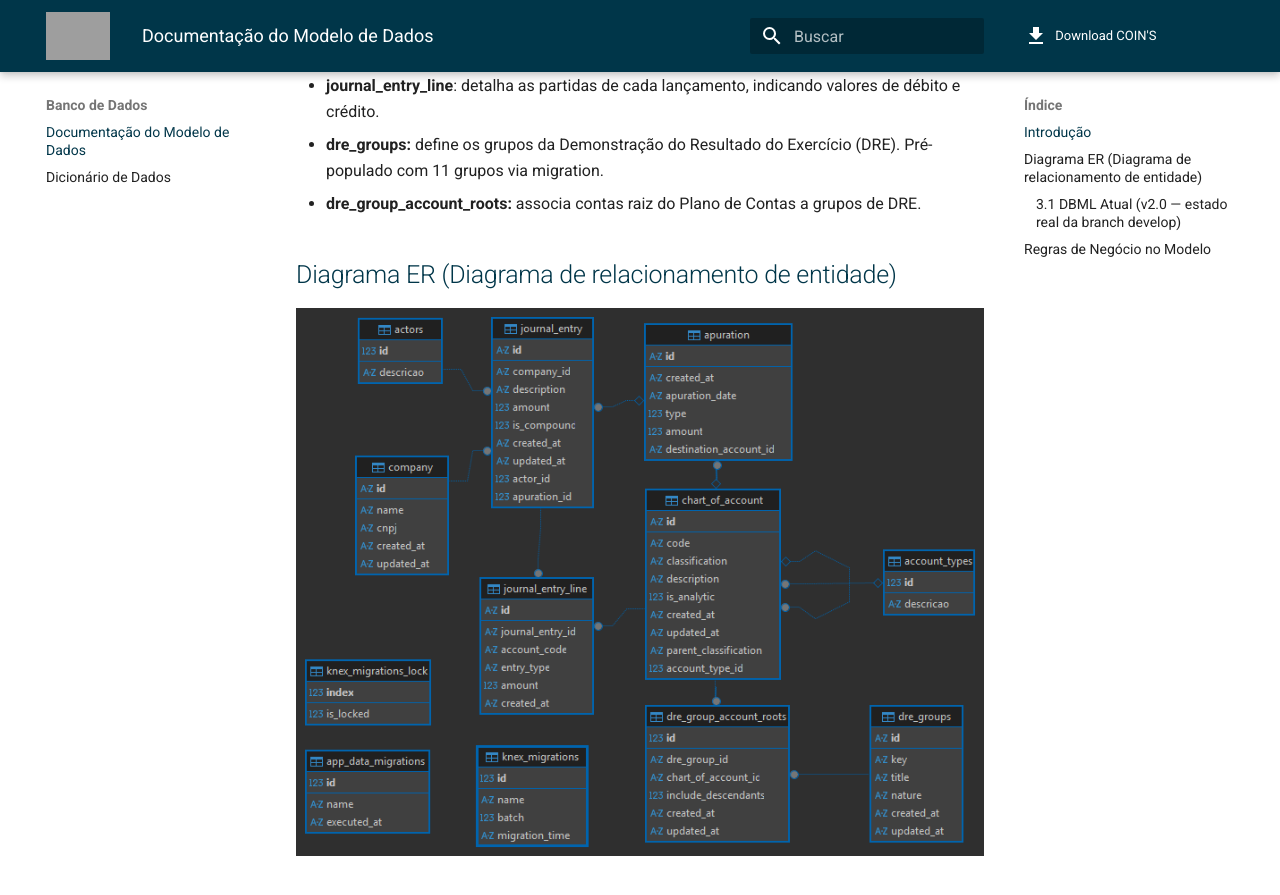
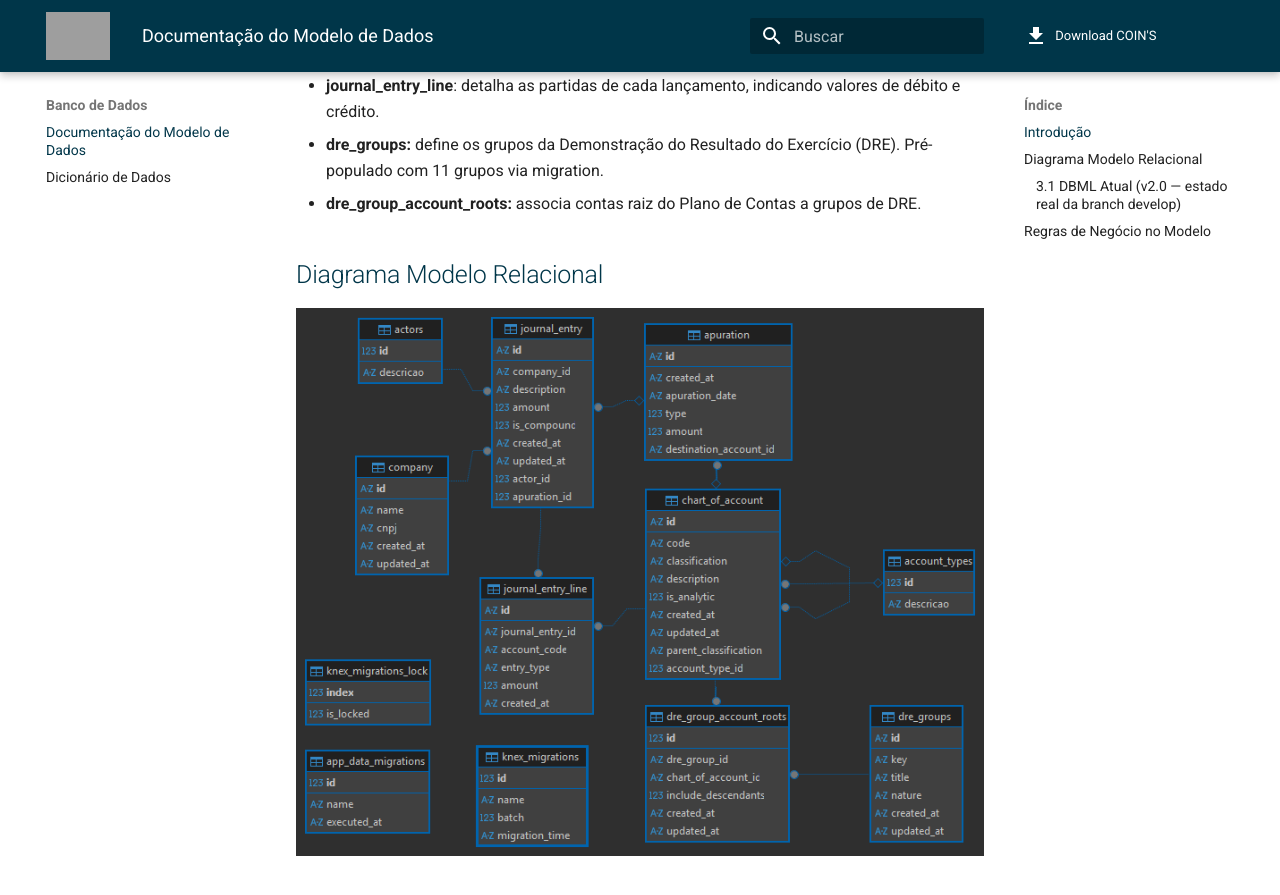
Before and after one commit to NES-Contabilidade-Integrada/doc-coins2026.1, an MkDocs documentation site: the page built from docs/banco-de-dados/documentacao-modelo-dados.md, in a window 1280 px wide and 900 px high, scrolled down 2310 px. Shown: the top 895 px of the window. Built offline with MkDocs 1.6.1 and Material for MkDocs 9.7.7, drawn with Linux system fonts in a browser that asks for light colours; grey boxes are pictures that could not be loaded.

Commit message:
docs(banco-de-dados): corrige nomenclatura de Diagrama ER para Diagrama Modelo Relacional
Co-Authored-By: Claude Sonnet 4.6 <noreply@anthropic.com>

```diff
--- a/docs/banco-de-dados/documentacao-modelo-dados.md
+++ b/docs/banco-de-dados/documentacao-modelo-dados.md
@@ -60,7 +60,7 @@ Sua estrutura atual é composta por nove tabelas de negócio:
 - **dre\_groups:** define os grupos da Demonstração do Resultado do Exercício (DRE). Pré-populado com 11 grupos via migration.
 - **dre\_group\_account\_roots:** associa contas raiz do Plano de Contas a grupos de DRE.
 
-## Diagrama ER (Diagrama de relacionamento de entidade)
+## Diagrama Modelo Relacional
 
 ![Modelo físico relacional do banco de dados](assets/Diagrama%20ERD.png)
 
```
